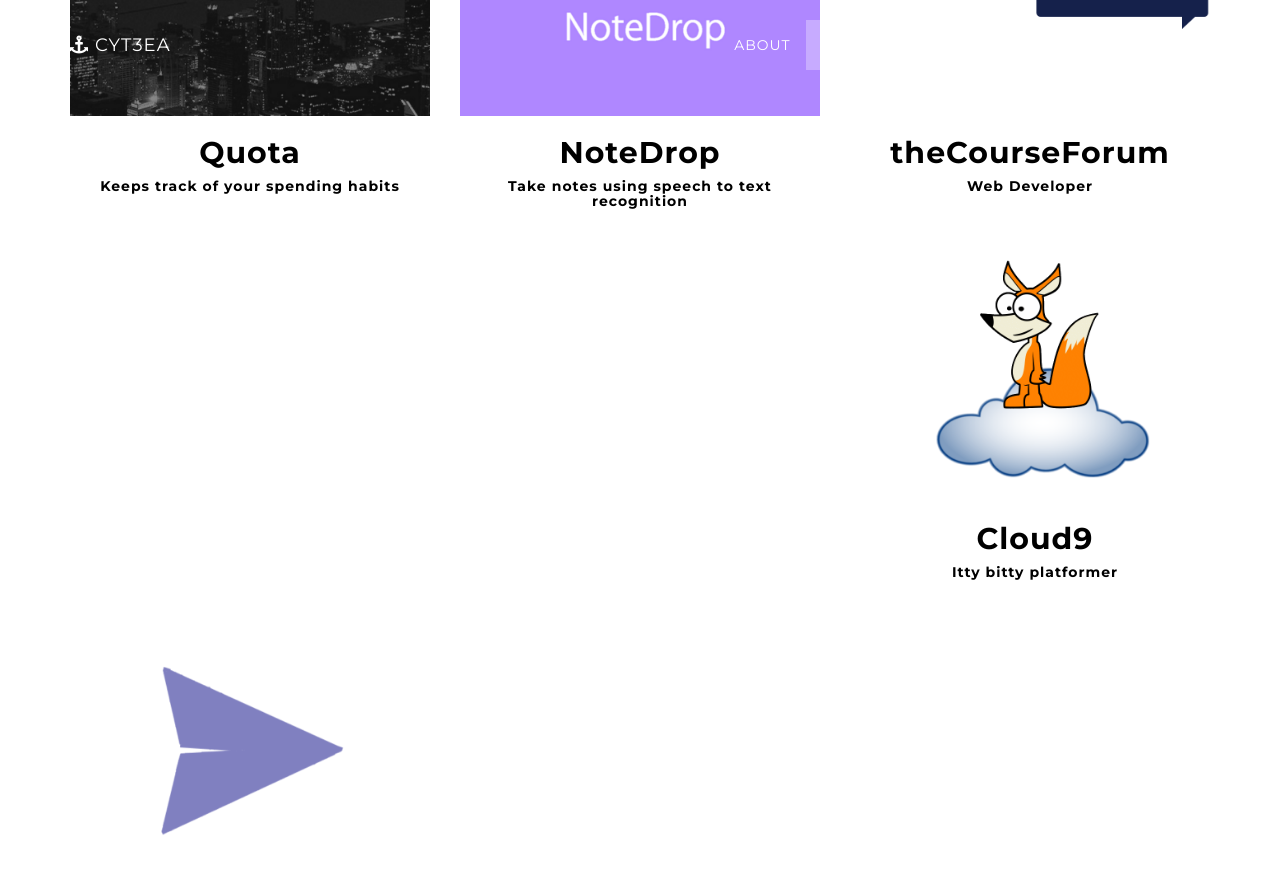
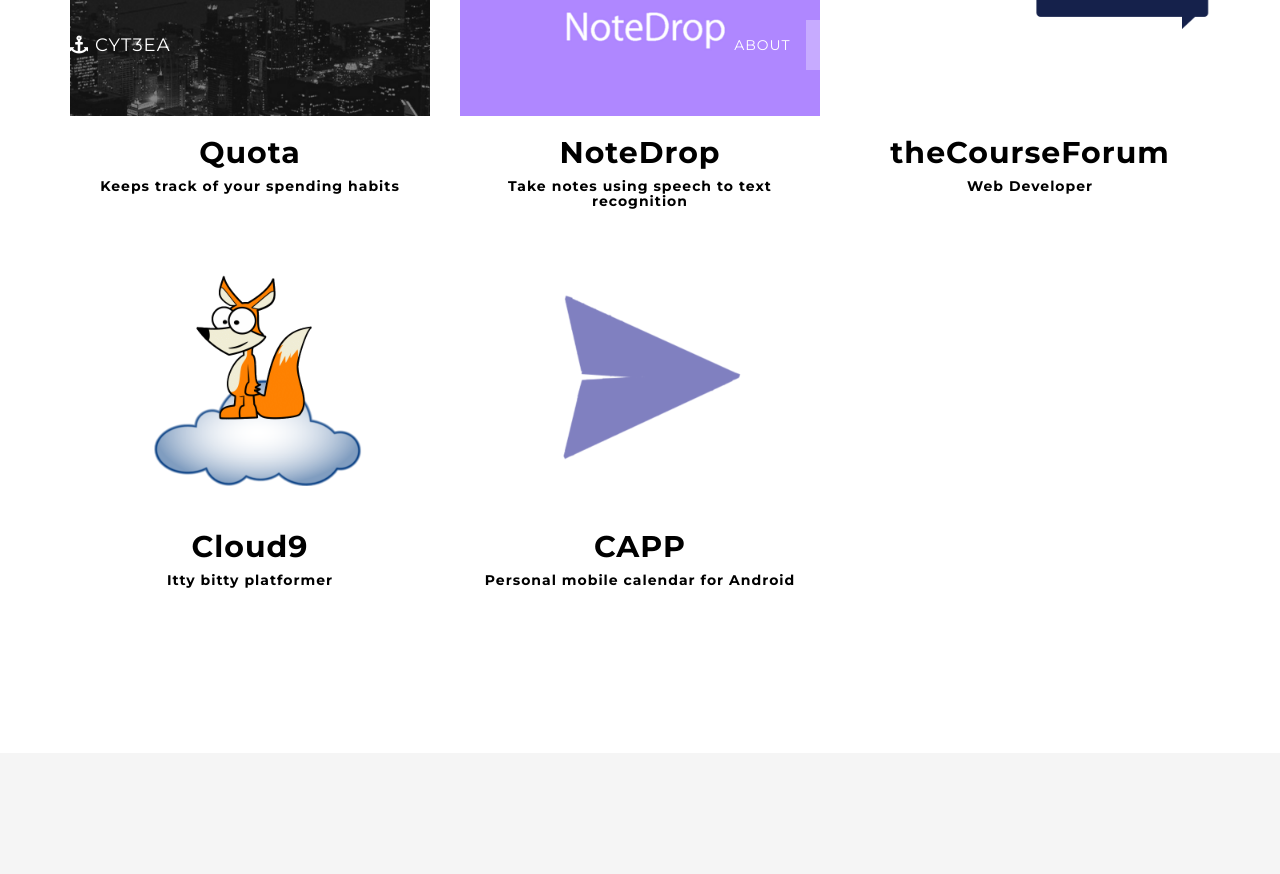
Before and after one commit to cyt3ea/cyt3ea.github.io, a Jekyll site: the page built from index.html, in a window 1280 px wide and 900 px high, scrolled down 2001 px. Shown: the top 874 px of the window. Built offline with Jekyll 4.4.1, drawn with Linux system fonts in a browser that asks for light colours; nearby versions of some CDN libraries.

Commit message:
fix rows; fix modals

```diff
--- a/_layouts/default.html
+++ b/_layouts/default.html
@@ -160,6 +160,7 @@
                   <h2> theCourseForum </h2>
                   <h5> Web Developer </h5>
               </div>
+            </div>
             <div class="row">
               <div class="col-sm-4 portfolio-item">
                   <a href="#portfolioModal4" class="portfolio-link" data-toggle="modal">
@@ -189,7 +190,6 @@
               </div>
             </div>
         </div>
-        </div>
     </section>
 
     <!-- Portfolio Modals -->
@@ -207,12 +207,12 @@
           </div>
           <div class="modal-body">
             <div class="row">
-              <div class="col-lg-12" id="project-date">
+              <div class="col-md-12" id="project-date">
                 <p style="text-align:center;">March 2016</p>
               </div>
             </div>
             <div class="row">
-              <div class="col-lg-6">
+              <div class="col-md-6">
                 <div id="myCarousel1" class="carousel slide" data-ride="carousel">
                   <!-- Indicators -->
                   <ol class="carousel-indicators">
@@ -248,7 +248,7 @@
                   </a>
                 </div>
               </div>
-              <div id='modal-text' class="col-lg-6">
+              <div id='modal-text' class="col-md-6">
                 <h1>Quota</h1>
                 <p>A web application that keeps track of your spending and alerts the user via text when a threshold in one's budget is reached. The application was built using Ruby on Rails, Capital One's Hackathon API <a href="http://api.reimaginebanking.com/">Nessie</a>, and <a href="https://www.twilio.com/">Twilio</a>.</p>
                 <h6 > Github repo: <a href="https://github.com/theAmbientOrange/Quota">https://github.com/theAmbientOrange/Quota</a> </h6>
@@ -275,12 +275,12 @@
           </div>
           <div class="modal-body">
             <div class="row">
-              <div class="col-lg-12" id="project-date">
+              <div class="col-md-12" id="project-date">
                 <p style="text-align:center;">February 2016</p>
               </div>
             </div>
             <div class="row">
-              <div class="col-lg-6">
+              <div class="col-md-6">
                 <div id="myCarousel2" class="carousel slide" data-ride="carousel">
                   <!-- Indicators -->
                   <ol class="carousel-indicators">
@@ -330,7 +330,7 @@
                   </a>
                 </div>
               </div>
-              <div id='modal-text' class="col-lg-6">
+              <div id='modal-text' class="col-md-6">
                 <h1>NoteDrop</h1>
                 <p>A mobile application that takes user voice input and converts speech to formatted text that can be saved as editable notes. NoteDrop allows for flexible voice command functionality. The application was built using Android Studio and Google's <a href="https://developer.android.com/reference/android/speech/SpeechRecognizer.html">SpeechRecognizer</a>.</p>
                 <h6 > Github repo: <a href="https://github.com/cyt3ea/notedrop">https://github.com/cyt3ea/notedrop</a> </h6>
@@ -357,12 +357,12 @@
           </div>
           <div class="modal-body">
             <div class="row">
-              <div class="col-lg-12" id="project-date">
+              <div class="col-md-12" id="project-date">
                 <p style="text-align:center;">February 2015 - Present</p>
               </div>
             </div>
             <div class="row">
-              <div class="col-lg-6">
+              <div class="col-md-6">
                 <div id="myCarousel3" class="carousel slide" data-ride="carousel">
                   <!-- Indicators -->
                   <ol class="carousel-indicators">
@@ -407,7 +407,7 @@
                   </a>
                 </div>
               </div>
-              <div id='modal-text' class="col-lg-6">
+              <div id='modal-text' class="col-md-6">
                 <h1><a href="http://thecourseforum.com/">theCourseForum</a></h1>
                 <p>A website made by students for students, serving as a centralized location for course information and reviews written by students. Over 85% of the student body uses theCourseForum to evaluate their course options at the University of Virginia. The application was built using Ruby on Rails.</p>
                 <h6 > Github repo: <a href="https://github.com/thecourseforum/theCourseForum">https://github.com/thecourseforum/theCourseForum</a> </h6>
@@ -434,12 +434,12 @@
           </div>
           <div class="modal-body">
             <div class="row">
-              <div class="col-lg-12" id="project-date">
+              <div class="col-md-12" id="project-date">
                 <p style="text-align:center;">August 2015</p>
               </div>
             </div>
             <div class="row">
-              <div class="col-lg-6">
+              <div class="col-md-6">
                 <div id="myCarousel4" class="carousel slide" data-ride="carousel">
                   <!-- Indicators -->
                   <ol class="carousel-indicators">
@@ -475,7 +475,7 @@
                   </a>
                 </div>
               </div>
-              <div id='modal-text' class="col-lg-6">
+              <div id='modal-text' class="col-md-6">
                 <h1>Cloud9</h1>
                 <p>A fun platformer game made one summer. Tap the screen, swipe left, and swipe right to move; land on the clouds to go up, up into space!</p>
                 <p>This application is made for Android using Android Studio.</p>
@@ -503,12 +503,12 @@
           </div>
           <div class="modal-body">
             <div class="row">
-              <div class="col-lg-12" id="project-date">
+              <div class="col-md-12" id="project-date">
                 <p style="text-align:center;">Winter 2014 - Summer 2015</p>
               </div>
             </div>
             <div class="row">
-              <div class="col-lg-6">
+              <div class="col-md-6">
                 <div id="myCarousel5" class="carousel slide" data-ride="carousel">
                   <!-- Indicators -->
                   <ol class="carousel-indicators">
@@ -568,7 +568,7 @@
                   </a>
                 </div>
               </div>
-              <div id='modal-text' class="col-lg-6">
+              <div id='modal-text' class="col-md-6">
                 <h1>CAPP</h1>
                 <p>Short for calendar application, CAPP is a personalized Andorid calendar application fully equipped with event creation, calendar filtering, and day/week/month/year calendar viewing capabilities. The application was built using Android Studio.</p>
                 <h6 > Github repo: <a href="https://github.com/cyt3ea/CAPP">https://github.com/cyt3ea/CAPP</a> </h6>
--- a/css/grayscale.css
+++ b/css/grayscale.css
@@ -427,7 +427,7 @@
 }
 
 .modal-body h1 {
-  margin: 0 0 5px;
+  margin: 10px 0 5px;
 }
 
 #work-experience {
```
Lines whose indentation alone changed are shown as unchanged.
